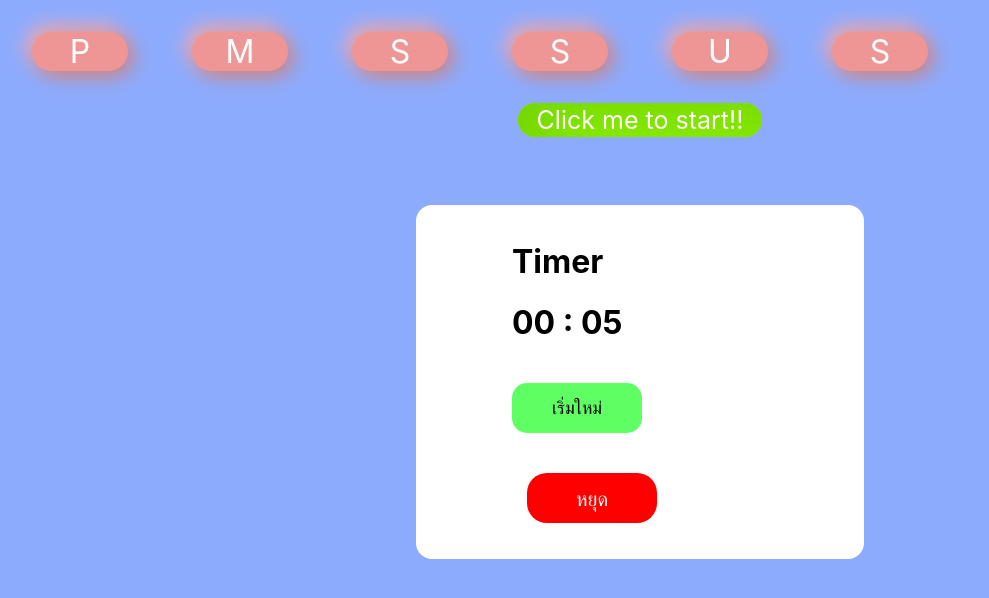
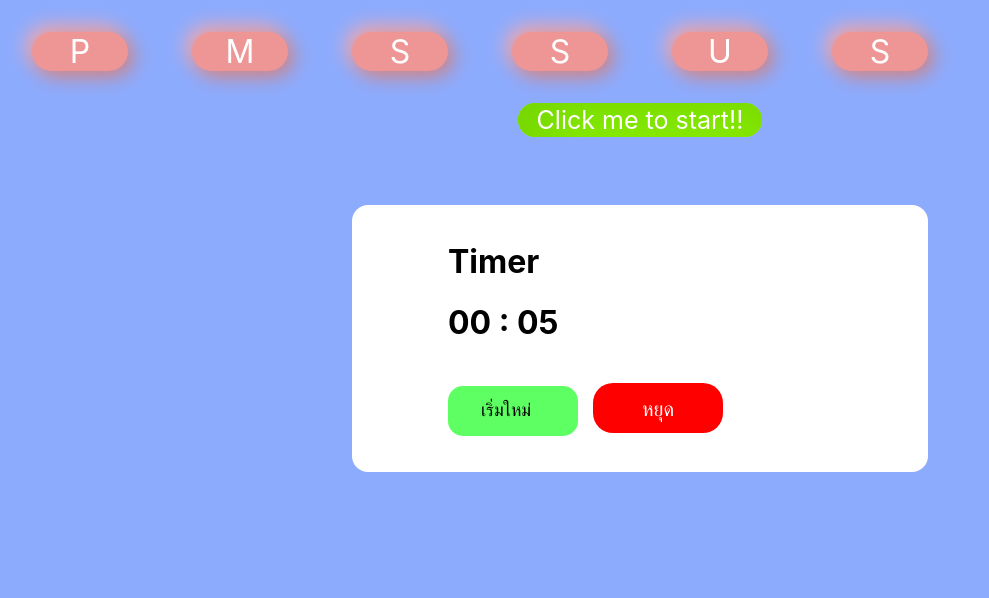
Before and after one commit to hakeemee1/Lab-React, a React (Create React App) app in the folder card-game/: page / in a window 1280 px wide. Shown: the top 598 px of the page, without its empty margins (0-989 px from the left). Built offline with nearby package versions, Linux system fonts and the light colour scheme.

Commit message:
explain about Timer component

```diff
--- a/card-game/src/App.css
+++ b/card-game/src/App.css
@@ -54,7 +54,7 @@ box-shadow: inset 20px 20px 60px #74d500,
  }
  .timer_container{
   background-color:rgb(255, 255, 255);
-  width:20vw;
+  width:30vw;
   padding:1rem 6rem;
   border-radius:1rem;
   box-shadow:01rem 1rem -0.7rem rgb(0,0,0,0.4);
@@ -71,6 +71,7 @@ box-shadow: inset 20px 20px 60px #74d500,
   border: none;
   border-radius: 15px;
   cursor: pointer;
+  padding-right: 20px;
 
 }
 .stop {
```
Also changed, not shown: 1 other file (tests, documents, lock files or other folders).
